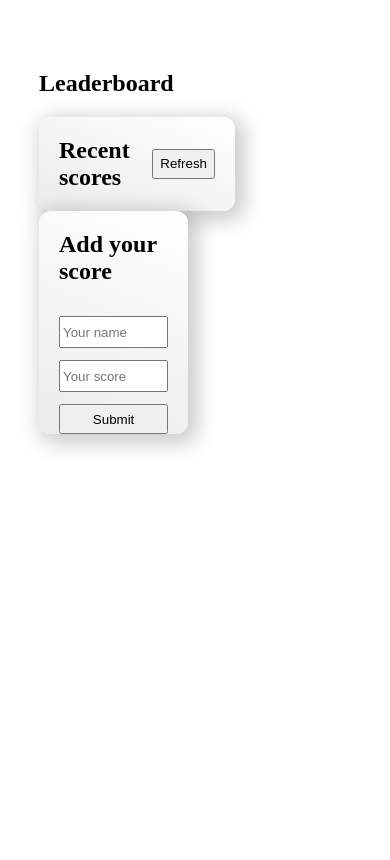
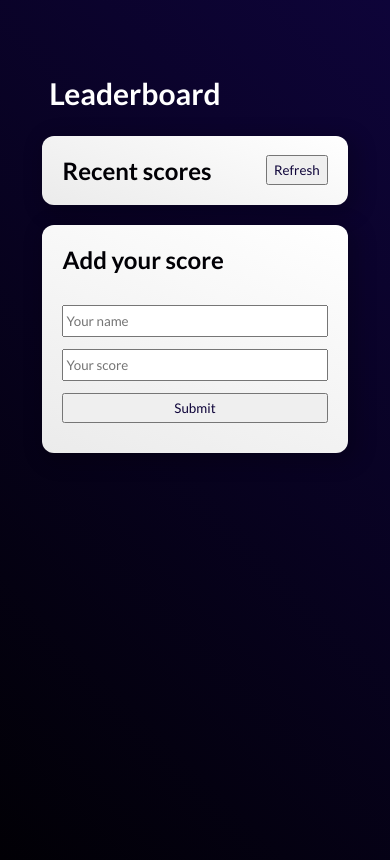
Before and after one commit to yusufobr/Leaderboard, a website built with webpack: page src/index.html in a window 390 px wide. Built offline with nearby package versions, Linux system fonts and the light colour scheme; no server answers.

Commit message:
finish the styles

```diff
--- a/src/modules/scores.js
+++ b/src/modules/scores.js
@@ -4,7 +4,16 @@ const ul = document.createElement('ul');
 const showScores = (data) => {
   let htmlToAdd = '';
   data.sort((a, b) => b.score - a.score);
-  data.forEach((e, index) => {
+
+  const filterData = data.reduce((acc, current) => {
+    const x = acc.find((item) => item.user === current.user);
+    if (!x) {
+      return acc.concat([current]);
+    }
+    return acc;
+  }, []);
+
+  filterData.forEach((e, index) => {
     const li = `<li class="${index % 2 === 0 ? 'bg-gray' : ''} cap">${e.user} : ${e.score}</li>`;
 
     htmlToAdd += li;
--- a/src/style.css
+++ b/src/style.css
@@ -1,5 +1,28 @@
+@import url('https://fonts.googleapis.com/css2?family=Lato:wght@300;400;700;900&display=swap');
+
+* {
+  font-family: 'Lato', sans-serif;
+  color: #0e0439;
+}
+
+body {
+  height: 95vh;
+  background: rgb(1, 0, 5);
+  background: linear-gradient(45deg, rgba(1, 0, 5, 1) 0%, rgb(14, 4, 57) 100%);
+}
+
+h1 {
+  color: white;
+  padding-left: 20px;
+  font-size: 30px;
+}
+
+h2 {
+  color: rgba(1, 0, 5, 1);
+}
+
 .container {
-  width: 80vw;
+  width: 85vw;
   margin: 50px auto;
   display: flex;
   flex-direction: column;
@@ -67,6 +90,14 @@ li {
   border-top: 1px solid gray;
   padding-top: 6px;
   padding-left: 12px;
+  transition: background-color 0.5s ease, color 0.5s ease;
+}
+
+li:hover {
+  color: white;
+  font-weight: 600;
+  background-color: #0e0439;
+  cursor: pointer;
 }
 
 .recent {
@@ -86,3 +117,23 @@ button {
 .cap {
   text-transform: capitalize;
 }
+
+@media only screen and (max-width: 768px) {
+  .layout {
+    flex-direction: column;
+    gap: 20px;
+  }
+
+  .show-scores {
+    width: 80%;
+    margin-left: auto;
+    margin-right: auto;
+  }
+
+  .add-score {
+    width: 80%;
+    padding-bottom: 30px;
+    margin-left: auto;
+    margin-right: auto;
+  }
+}
```
Also changed, not shown: dist/index.bundle.js.
